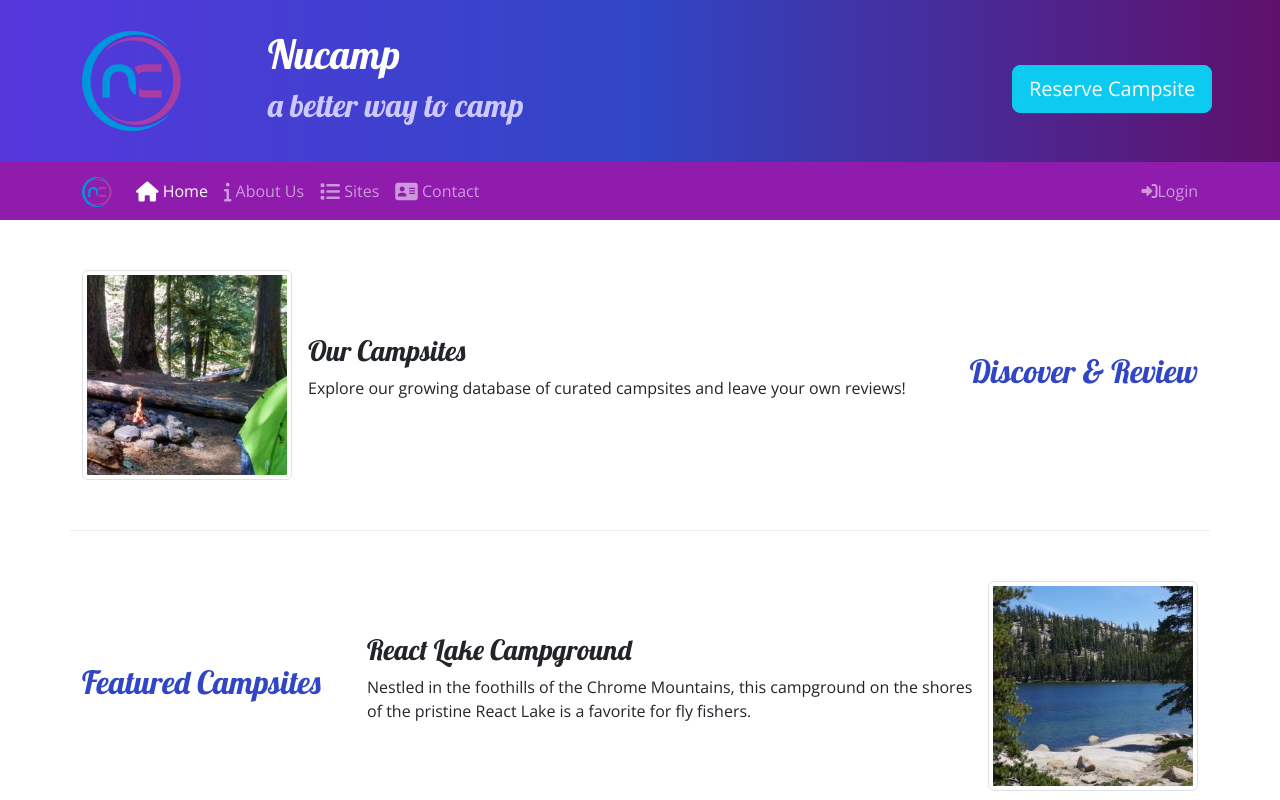
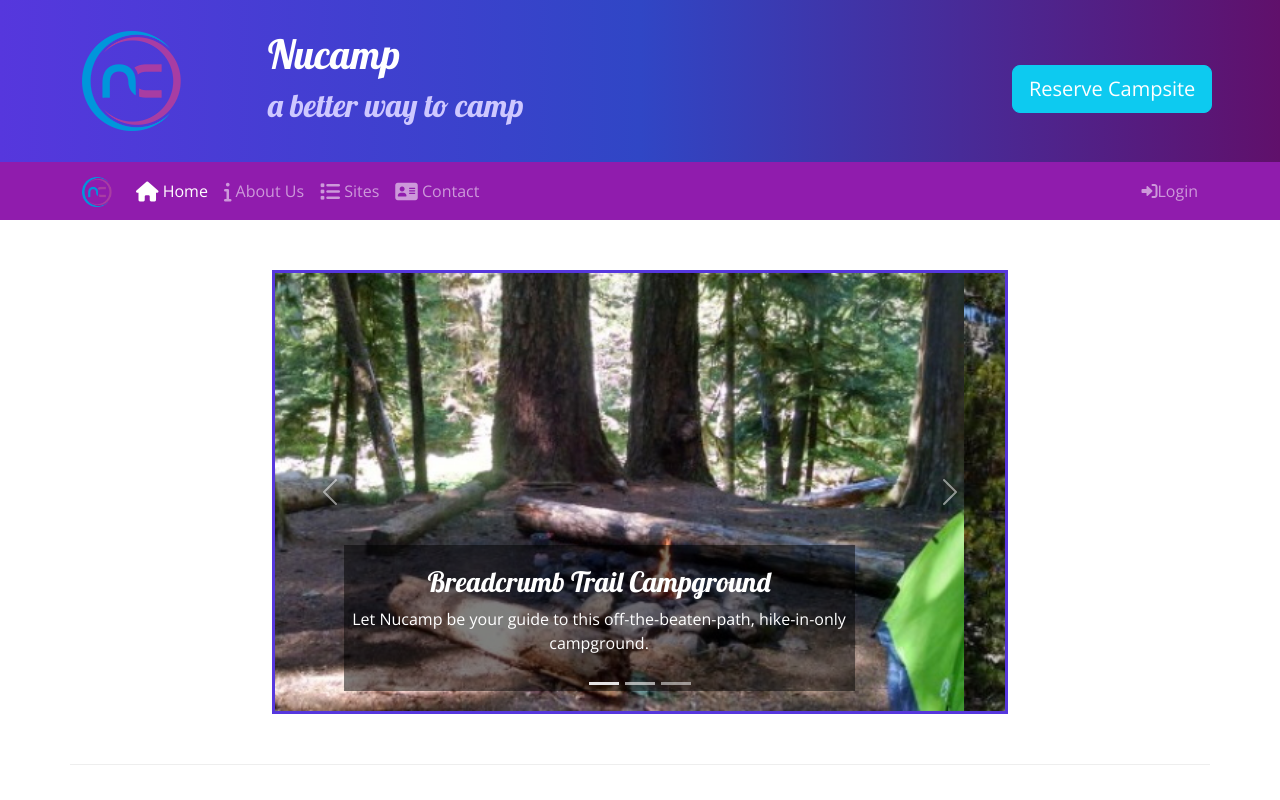
Before and after one commit to sandra-jk/bootstrap-html, a plain HTML site: page index.html in a window 1280 px wide. Shown: the top 800 px of the page. Drawn offline with nearby package versions, Linux system fonts and the light colour scheme.

Commit message:
Carousel

```diff
--- a/css/style.css
+++ b/css/style.css
@@ -42,3 +42,9 @@ body {
       .accordion-button {
         background-color: #d3d3d3;
       }
+      .carousel-caption {
+        background-color: rgba(0, 0, 0, 0.5);
+    }
+    .carousel {
+        border: solid #5637DD;
+    }
--- a/index.html
+++ b/index.html
@@ -137,6 +137,52 @@
       </div>
     <!--Main section-->
     <main class="container">
+        <!-- carousel -->
+        <section class="row row-content">
+            <div class="col-md-8 mx-auto">
+                <div id="homeCarousel" class="carousel slide" data-bs-ride="carousel">
+                    <div class="carousel-indicators">
+                        <button type="button" data-bs-target="#homeCarousel" data-bs-slide-to="0" class="active"></button>
+                        <button type="button" data-bs-target="#homeCarousel" data-bs-slide-to="1"></button>
+                        <button type="button" data-bs-target="#homeCarousel" data-bs-slide-to="2"></button>
+                    </div>
+                    <div class="carousel-inner">
+                        <div class="carousel-item active">
+                            <img class="d-block w-100" src="img/breadcrumb-trail.jpg" alt="Breadcrumb Trail Campground" />
+                            <div class="carousel-caption">
+                                <h3>Breadcrumb Trail Campground</h3>
+                                <p class="d-none d-sm-block">Let Nucamp be your guide to this off-the-beaten-path, hike-in-only campground.</p>
+                            </div>
+                        </div>
+                        <div class="carousel-item">
+                            <img class="d-block w-100" src="img/react-lake.jpg" alt="React Lake Campground" />
+                            <div class="carousel-caption">
+                                <h3>React Lake Campground</h3>
+                                <p class="d-none d-sm-block">Nestled in the foothills of the Chrome Mountains, this campground on the shores of the pristine React Lake is a favorite for fly fishers.</p>
+                            </div>
+                        </div>
+                        <div class="carousel-item">
+                            <img class="d-block w-100" src="img/chrome-river.jpg" alt="Chrome River Campground" />
+                            <div class="carousel-caption">
+                                <h3>Chrome River Campground</h3>
+                                <p class="d-none d-sm-block">Spend a few sunny days and starry nights beneath a canopy of old-growth firs at this enchanting spot by the Chrome River.
+                                </p>
+                            </div>
+                        </div>
+                    </div>
+                    <a class="carousel-control-prev" href="#homeCarousel" role="button" data-bs-slide="prev">
+                        <span class="carousel-control-prev-icon"></span>
+                        <span class="sr-only">Previous</span>
+                    </a>
+                    <a class="carousel-control-next" href="#homeCarousel" role="button" data-bs-slide="next">
+                        <span class="carousel-control-next-icon"></span>
+                        <span class="sr-only">Next</span>
+                    </a>
+                </div>
+
+            </div>
+        </section>
+
         <!--Discover section-->
         <section class="row row-content align-items-center">
             <div class="col-sm-4 col-md-3 order-sm-last">
```
